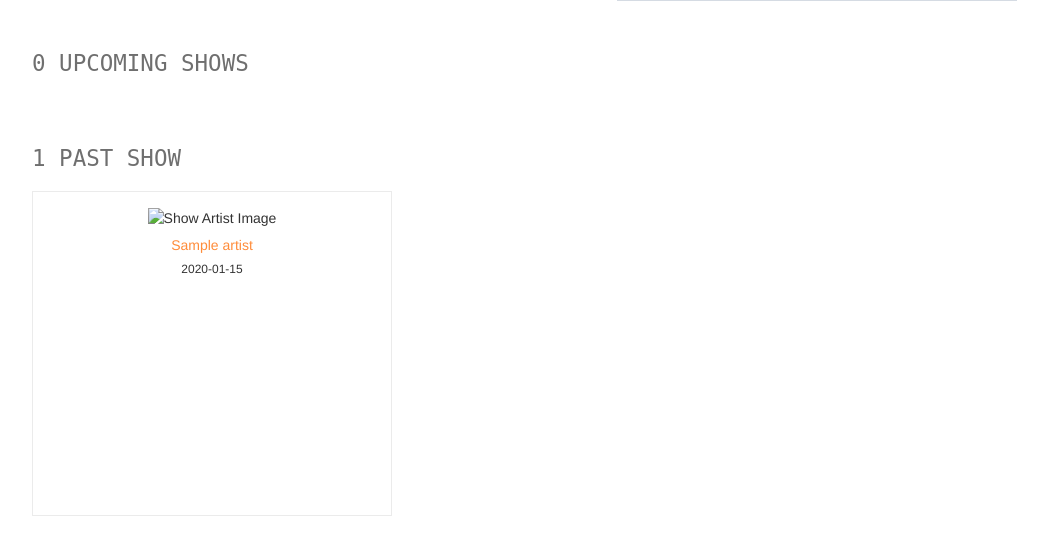
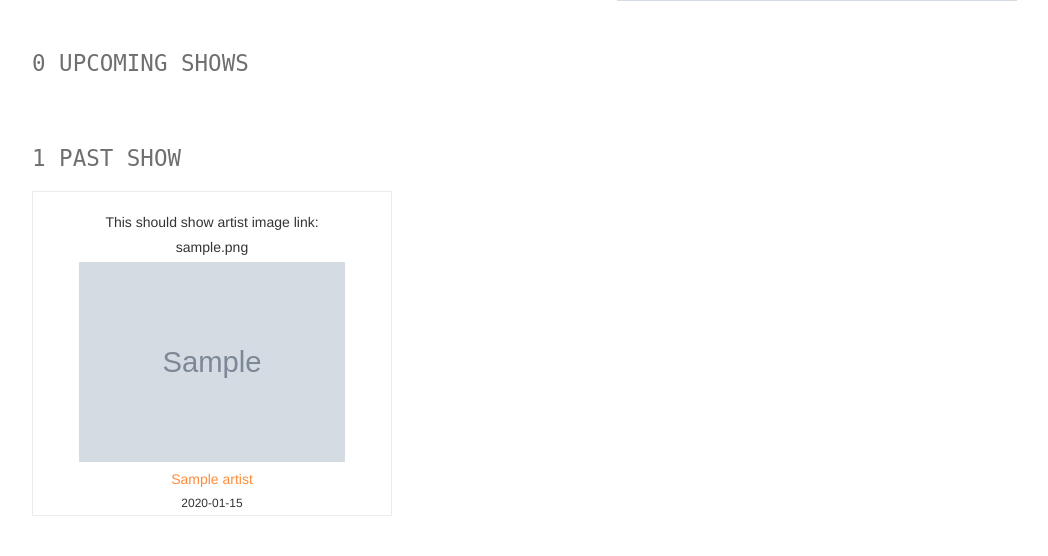
Before and after one commit to nsmichelson/FyuurShows, a Flask app: page /venues/1 in a window 1280 px wide. Shown: the part 409-965 px from the top of the page, without its empty margins (38-1086 px from the left). Run offline with Flask 2, Linux system fonts and the light colour scheme; tables that the repository leaves empty hold one stand-in row (values such as "Sample post"); grey boxes marked "Sample" are stand-in pictures; parts of the project's set-up code (start-up, migrations or seed data) failed here and were passed over; some libraries are stand-ins or nearby versions.

Commit message:
there was a typo in the show serialize function where I had listed arist_image_link as a key instead of arTist_image_link.  Fixed now

```diff
--- a/app.py
+++ b/app.py
@@ -91,7 +91,7 @@ class Shows(db.Model):
             'artist_id': self.artist_id,
             'artist_name': artist_name,
             'venue_name': venue,
-            "arist_image_link":artist_image_link
+            "artist_image_link":artist_image_link
         }
 
 #----------------------------------------------------------------------------#
@@ -147,6 +147,7 @@ def show_venue(venue_id):
     venue = Venue.query.get(venue_id)
     showData = []
     for show in venue.shows:
+        print("HERE IS THE SERIALIZEEEEEEEEEEEEEEEED SHOW",show.serialize())
         showData.append(show.serialize())
 
     today = datetime.today().date()
@@ -160,6 +161,7 @@ def show_venue(venue_id):
         if show['start_time'] > today:
             futureShows.append(show)
         else:
+            print("POP CRACKLE POP:",show)
             pastShows.append(show)
 
     data = {
@@ -170,7 +172,6 @@ def show_venue(venue_id):
     "city": venue.city,
     "state": venue.state,
     "phone": venue.phone,
-    #"shows":showData,
     #"website": venue.website,
     "facebook_link": venue.facebook_link,
     #"seeking_talent": venue.seeking_talent,
@@ -181,8 +182,7 @@ def show_venue(venue_id):
     "past_shows_count": len(pastShows),
     "upcoming_shows_count": len(futureShows)
     }
-    print("This is what we have as teh data for this venue!",data)
-    print("And image link specifically:",type(data['image_link']))
+
     return render_template('pages/show_venue.html', venue=data)
 
 #  Create Venue
--- a/templates/pages/show_venue.html
+++ b/templates/pages/show_venue.html
@@ -67,6 +67,8 @@
 		{%for show in venue.past_shows %}
 		<div class="col-sm-4">
 			<div class="tile tile-show">
+				<p>This should show artist image link:</p>
+				<p>{{show.artist_image_link}}</p>
 				<img src="{{ show.artist_image_link }}" alt="Show Artist Image" />
 				<h5><a href="/artists/{{ show.artist_id }}">{{ show.artist_name }}</a></h5>
 				<h6>{{ show.start_time }}</h6>
```
